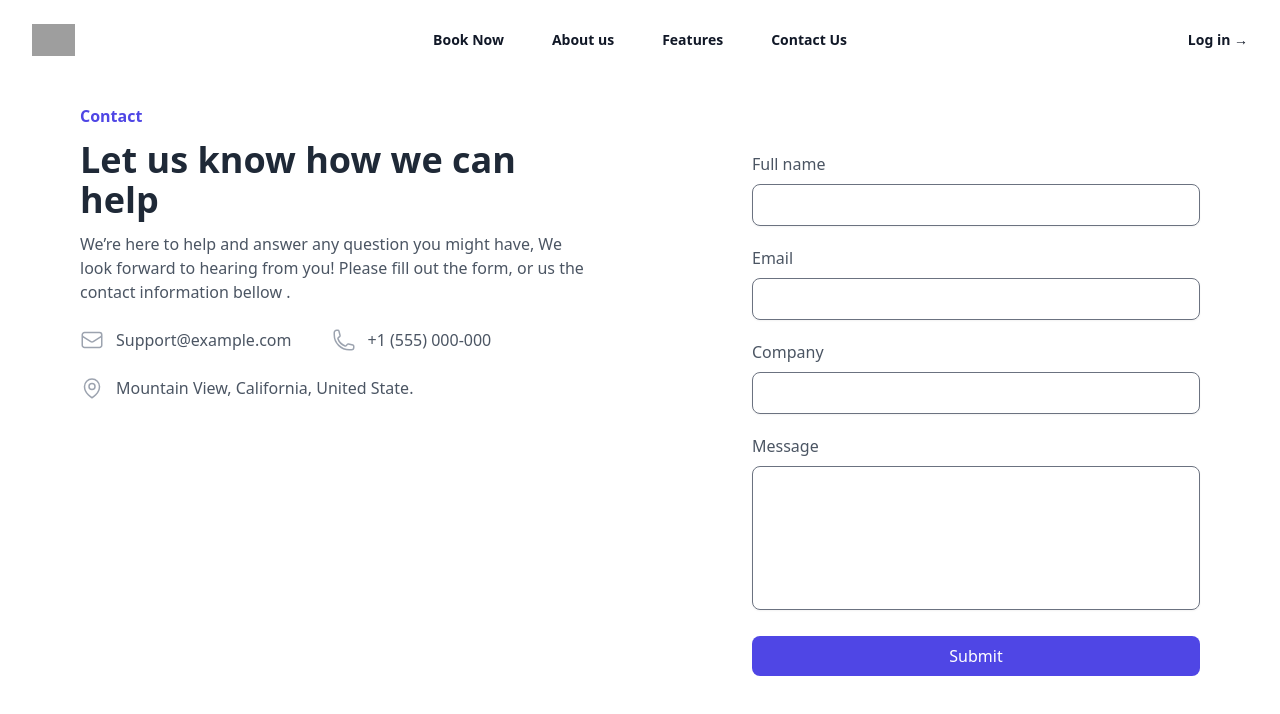
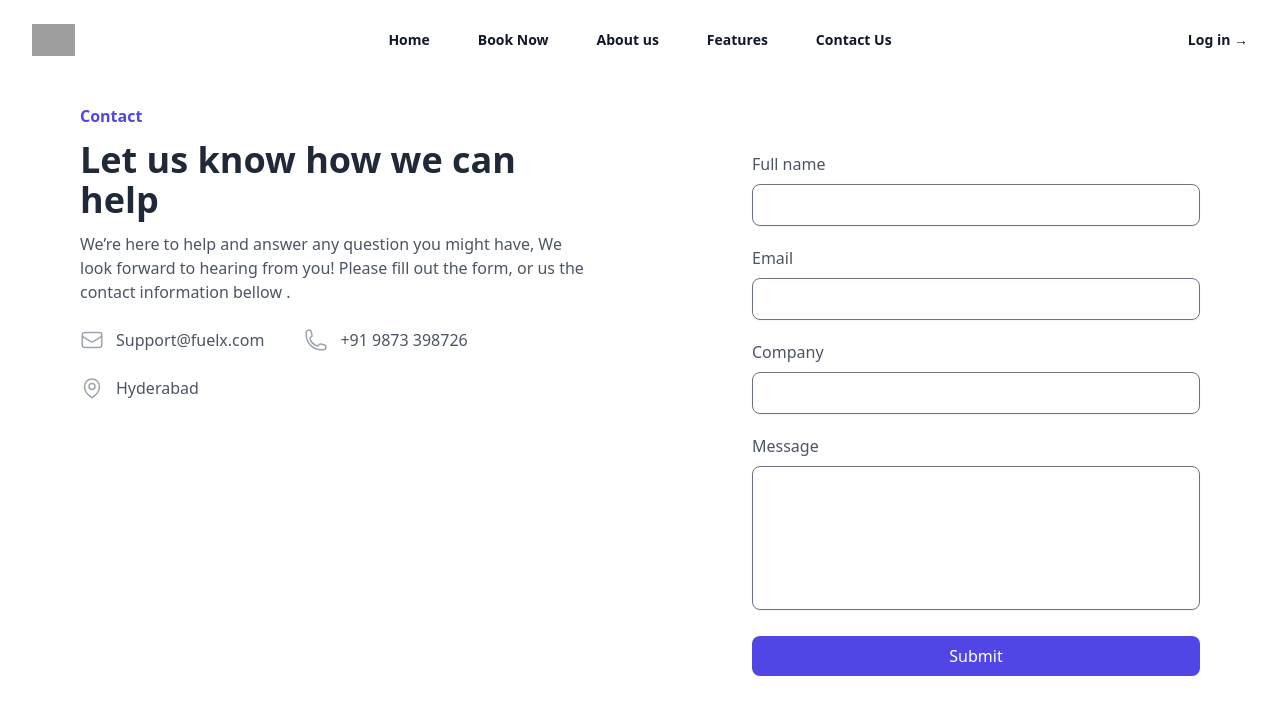
Before and after one commit to VarunHarinath/Arvind-Project--test_mode, a React (Vite) app in the folder frontend/easy-fill/: page /contactus in a window 1280 px wide. Shown: the top 714 px of the page. Built offline with nearby package versions, Linux system fonts and the light colour scheme; grey boxes are pictures that could not be loaded.

Commit message:
update on contact

```diff
--- a/frontend/easy-fill/src/Components/Contact us/Contactus.jsx
+++ b/frontend/easy-fill/src/Components/Contact us/Contactus.jsx
@@ -19,7 +19,7 @@ const Contactus = () => {
           />
         </svg>
       ),
-      contact: "Support@example.com",
+      contact: "Support@fuelx.com",
     },
     {
       icon: (
@@ -38,7 +38,7 @@ const Contactus = () => {
           />
         </svg>
       ),
-      contact: "+1 (555) 000-000",
+      contact: "+91 9873 398726",
     },
     {
       icon: (
@@ -62,7 +62,7 @@ const Contactus = () => {
           />
         </svg>
       ),
-      contact: "Mountain View, California, United State.",
+      contact: "Hyderabad",
     },
   ];
 
--- a/frontend/easy-fill/src/Components/Nav.jsx
+++ b/frontend/easy-fill/src/Components/Nav.jsx
@@ -4,6 +4,7 @@ import { Bars3Icon, XMarkIcon } from "@heroicons/react/24/outline";
 import { Link } from "react-router-dom";
 
 const navigation = [
+  { name: "Home", href: "/" },
   { name: "Book Now", href: "/booking" },
   { name: "About us", href: "/aboutus" },
   { name: "Features", href: "#" },
```
